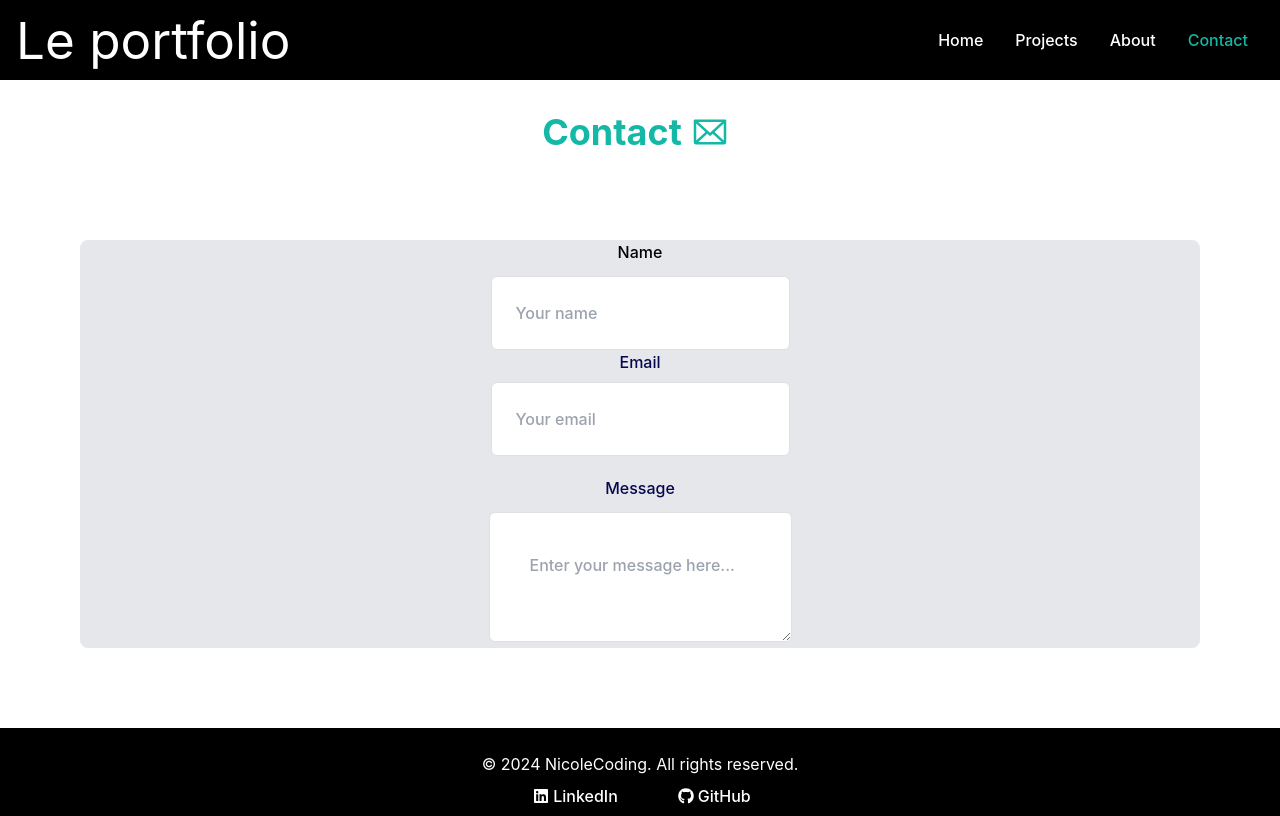
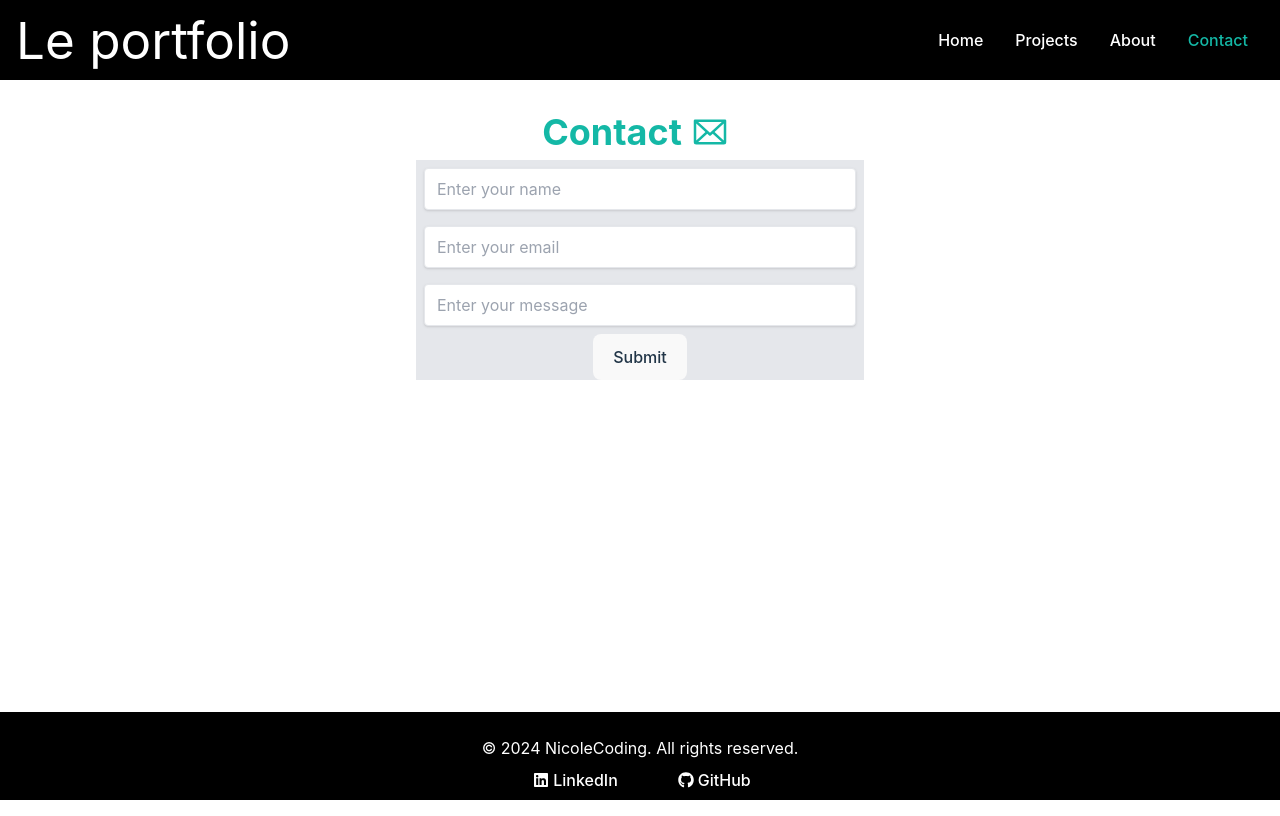
Before and after one commit to NicoleCoding/Portfolio-react, a React (Vite) app: page /contact in a window 1280 px wide. Built offline with nearby package versions, Linux system fonts and the light colour scheme.

Commit message:
- Created components for input and contactform

```diff
--- a/package.json
+++ b/package.json
@@ -10,6 +10,7 @@
     "preview": "vite preview"
   },
   "dependencies": {
+    "prop-types": "^15.8.1",
     "react": "^18.2.0",
     "react-dom": "^18.2.0",
     "react-icons": "^5.2.1",
--- a/src/components/Contact.jsx
+++ b/src/components/Contact.jsx
@@ -1,4 +1,5 @@
 import { PiEnvelope } from "react-icons/pi";
+import ContactForm from "./ContactForm";
 
 export default function Contact() {
     return (
@@ -7,14 +8,7 @@ export default function Contact() {
                 <h2 className="font-bold text-4xl text-teal-500">Contact</h2>
                 <PiEnvelope className="text-teal-500 m-2" size={40}/>
             </div>
-            <form className="bg-gray-200 w-25 m-20 rounded-lg">
-                <label htmlFor="Name" className="mb-3 block text-base font-medium text-black">Name</label>
-                <input type="text" id="name" name="name" placeholder="Your name" className="rounded-md border border-[#e0e0e0] bg-white py-6 px-6 text-base font-medium text-[#6B7280] outline-none focus:border-[#6A64F1] focus:shadow-md"/>
-                <label htmlFor="Email" className="mb-2 block text-base font-medium text-[#07074D]">Email</label>
-                <input type="email" id="email" name="email" placeholder="Your email" className="rounded-md border border-[#e0e0e0] bg-white py-6 px-6 mb-5 text-base font-medium text-[#6B7280] outline-none focus:border-[#6A64F1] focus:shadow-md"></input>
-                <label htmlFor="Message" className="mb-3 block text-base font-medium text-[#07074D]">Message</label>
-                <textarea placeholder="Enter your message here..." className="rounded-md border border-[#e0e0e0] bg-white py-10 px-10 text-base font-medium text-[#6B7280] outline-none focus:border-[#6A64F1] focus:shadow-md"></textarea>
-            </form>
+            <ContactForm></ContactForm>
         </section>
 
     );
--- /dev/null
+++ b/src/components/ContactForm.jsx
@@ -0,0 +1,51 @@
+import { useState } from "react";
+import Input from "./Input";
+
+export default function ContactForm() {
+    const [formData, setFormData] = useState({
+        name: '',
+        email: '',
+        message: ''
+    });
+
+    function handleChange(e) {
+        setFormData({
+            ...formData,
+            [e.target.name]: e.target.value
+        });
+    }
+
+    function handleSubmit(e) {
+        e.preventDefault();
+    }
+
+    return (
+        <form className="bg-gray-200 max-w-md mx-auto" onSubmit={handleSubmit}>
+            <Input
+                type="text"
+                name="name"
+                value={formData.name}
+                onChange={handleChange}
+                placeholder="Enter your name"
+            />
+            <Input
+                type="email"
+                name="email"
+                value={formData.email}
+                onChange={handleChange}
+                placeholder="Enter your email"
+            />
+            <Input
+                type="text"
+                name="message"
+                value={formData.message}
+                onChange={handleChange}
+                placeholder="Enter your message"
+                row={4}
+            />
+            <button type="submit">Submit</button>
+
+        </form>
+
+    );
+}
--- /dev/null
+++ b/src/components/Input.jsx
@@ -0,0 +1,28 @@
+import PropTypes from 'prop-types';
+
+export default function Input({ label, type = "text", name, value, onChange, placeholder, ...props}) {
+    return (
+        <div className="max-w-md mx-auto p-2">
+            {label && <label className="text-gray-700 text-sm font-bold max-w-md mx-auto" htmlFor={name}>{label}</label>}
+            <input
+                type={type}
+                name={name}
+                value={value}
+                onChange={onChange}
+                placeholder={placeholder}
+                className="shadow appearance-none border rounded w-full py-2 px-3 text-gray-700"
+                {...props}
+            />
+        </div>
+    )
+
+}
+
+Input.propTypes = {
+    label: PropTypes.string,
+    type: PropTypes.string,
+    name: PropTypes.string.isRequired,
+    value: PropTypes.oneOfType([PropTypes.string, PropTypes.number]),
+    onChange: PropTypes.func.isRequired,
+    placeholder: PropTypes.string,
+}
--- a/src/components/ProjectCarousel.jsx
+++ b/src/components/ProjectCarousel.jsx
@@ -6,7 +6,7 @@ const projects = [{
     description: "The project aimed to create a specific application for a specific use case scenario/persona. The application was developed using React.js for structure and functionality, Bootstrap for consistent styling.",
     prototypeimage: "/prototype-hotel-app.PNG",
     prototypelink: "https://xd.adobe.com/view/81d58dae-96aa-461d-a13b-aad454e05284-d486/?fullscreen",
-    codelink: ""
+    codelink: "https://github.com/PalmBookingAgency/HotelApp"
 },
 {
     id: "2",
@@ -18,7 +18,7 @@ const projects = [{
 }
 ];
 
-function ProjectCarousel() {
+export default function ProjectCarousel() {
     const settings = {
         dots: true,
         infinite: true,
@@ -53,5 +53,3 @@ function ProjectCarousel() {
         </div>
     )
 }
-
-export default ProjectCarousel;
```
Also changed, not shown: 1 other file (tests, documents, lock files or other folders).
